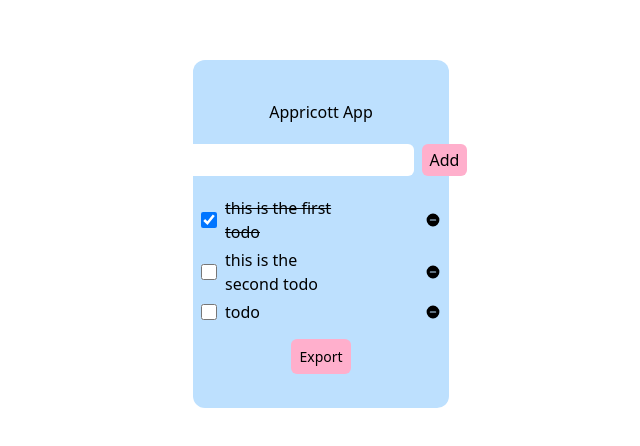
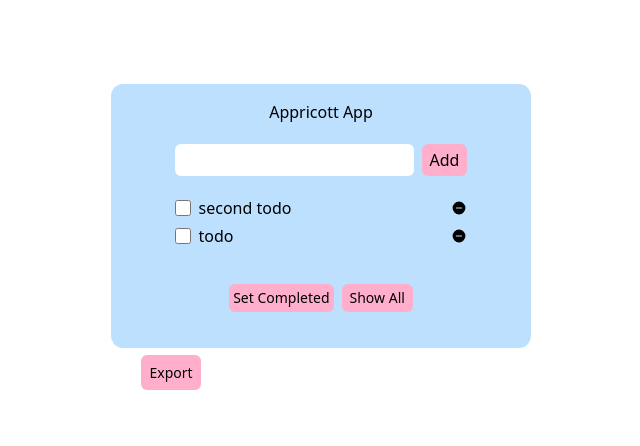
Before and after one commit to rivmos/react-todo-app, a React (Create React App) app: page / in a window 1280 px wide. Shown: the part 166-612 px from the top of the page, without its empty margins (319-959 px from the left). Built offline with nearby package versions, Linux system fonts and the light colour scheme.

Commit message:
final app

```diff
--- a/src/App.js
+++ b/src/App.js
@@ -8,9 +8,11 @@ const App = () => {
 
   return (
     <div className='flex flex-col justify-center items-center h-screen'>
-      <div className='flex flex-col items-center w-1/5 rounded-xl bg-lightBlue py-10 '>
+      <div className='flex flex-col items-center px-16 rounded-xl bg-lightBlue py-4'>
         <TodoForm />
         <Display />
+      </div>
+      <div className='mt-3 ml-[-300px]'>
         <Export />
       </div>
     </div>
--- a/src/components/Display.jsx
+++ b/src/components/Display.jsx
@@ -3,27 +3,35 @@ import { useContext } from 'react'
 import { TodoContext } from '../context/TodoContext'
 
 const Display = () => {
-    const { todos, deleteTodo, toggleTodo, updateTodo } = useContext(TodoContext)
-
-    const [selectedTodosIndexes, setSelectedTodosIndexes] = useState([])
+    const { todos, deleteTodo, updateTodo, toggleComplete } = useContext(TodoContext)
+    const [selectedIds, setSelectedIds] = useState([])
+    const [showAll, setShowAll] = useState(false)
     const [editingId, setEditingId] = useState(null)
     const [editText, setEditText] = useState('')
 
-    const enterEditMode = (todo, index) => {
-        setEditingId(index)
+    const enterEditMode = (todo) => {
+        setEditingId(todo.id)
         setEditText(todo.text)
     }
 
-    const saveAndExit = (index,e) => {
+    const saveAndExit = (id, e) => {
         e.preventDefault()
-        updateTodo(index, editText)
+        updateTodo(id, editText)
         setEditingId(null)
     }
 
+    const handleSelection = (id) => {
+        if (selectedIds.includes(id)) {
+            const newArray = selectedIds.filter(idOf => idOf !== id)
+            setSelectedIds(newArray)
+        }
+        else {
+            setSelectedIds(selectedIds.concat(id))
+        }
+    }
 
-    const renderTodo = (todo, index) => {
-        if (editingId === index) {
-            console.log(index, editingId)
+    const renderTodo = (todo) => {
+        if (editingId === todo.id) {
             return (
                 <form>
                     <input
@@ -33,7 +41,7 @@ const Display = () => {
                         className='p-1 rounded-md outline-none border-none mb-2 w-60'
                     />
                     <br />
-                    <button onClick={(e) => saveAndExit(index,e)} className="cursor-pointer text-sm py-1 px-2 rounded-md border-none bg-darkPink hover:bg-lightPink transition-colors duration-500 mr-1.5">Save</button>
+                    <button onClick={(e) => saveAndExit(todo.id, e)} className="cursor-pointer text-sm py-1 px-2 rounded-md border-none bg-darkPink hover:bg-lightPink transition-colors duration-500 mr-1.5">Save</button>
                     <button onClick={() => setEditingId(null)} className="cursor-pointer text-sm py-1 px-2 rounded-md border-none bg-darkPink hover:bg-lightPink transition-colors duration-500 ">Cancel</button>
                 </form>
             );
@@ -43,14 +51,13 @@ const Display = () => {
             <>
                 {editingId === null ? <div className='flex items-center gap-2 justify-between'>
                     <div className='flex gap-2 items-center'>
-                        <input type='checkbox' checked={todo.completed} onChange={() => toggleTodo(index)} className="cursor-pointer w-4 h-4 text-purple" />
-                        <p className='w-32' style={{ textDecoration: todo.completed ? "line-through" : "none" }} onDoubleClick={() => enterEditMode(todo, index)}>{todo.text}</p>
+                        <input type='checkbox' onChange={() => {handleSelection(todo.id)}} className="cursor-pointer w-4 h-4 text-purple" />
+                        <p className='w-32' style={{ textDecoration: todo.completed ? "line-through" : "none" }} onDoubleClick={() => enterEditMode(todo)}>{todo.text}</p>
                     </div>
-                    {/* <button onClick={() => {  }} className="cursor-pointer">Edit</button> */}
 
-                    <button onClick={() => { deleteTodo(index) }} className="cursor-pointer">
-                        <svg xmlns="http://www.w3.org/2000/svg" viewBox="0 0 20 20" fill="currentColor" class="w-4 h-4">
-                            <path fill-rule="evenodd" d="M10 18a8 8 0 100-16 8 8 0 000 16zM6.75 9.25a.75.75 0 000 1.5h6.5a.75.75 0 000-1.5h-6.5z" clip-rule="evenodd" />
+                    <button onClick={() => { deleteTodo(todo.id) }} className="cursor-pointer">
+                        <svg xmlns="http://www.w3.org/2000/svg" viewBox="0 0 20 20" fill="currentColor" className="w-4 h-4">
+                            <path fillRule="evenodd" d="M10 18a8 8 0 100-16 8 8 0 000 16zM6.75 9.25a.75.75 0 000 1.5h6.5a.75.75 0 000-1.5h-6.5z" clipRule="evenodd" />
                         </svg>
                     </button>
                 </div> : null}
@@ -59,18 +66,24 @@ const Display = () => {
 
     };
 
+    const todosToShow = showAll ? todos : todos.filter(todo => todo.completed === false)
+
 
     return (
-        <div className='flex flex-col gap-1 mt-5 mb-5 w-60'>
+        <div className='flex flex-col gap-1 mt-5 mb-5 w-[100%]'>
             {
-                todos.map((todo, index) => {
+                todosToShow.map((todo) => {
                     return (
-                        <div key={index}>
-                            {renderTodo(todo, index)}
+                        <div key={todo.id}>
+                            {renderTodo(todo)}
                         </div>
                     )
                 })
             }
+            <div className='flex justify-center gap-2 text-sm mt-8'>
+                <button onClick={() => { toggleComplete(selectedIds); setSelectedIds([]) }} className='p-1 rounded-md text-sm bg-darkPink hover:bg-darkBlue transition-colors duration-500'>Set Completed</button>
+                <button onClick={() => { setShowAll(!showAll) }} className='py-1 px-2 rounded-md text-sm bg-darkPink hover:bg-darkBlue transition-colors duration-500'>{showAll ? "Show Incomplete" : "Show All"}</button>
+            </div>
         </div>
     )
 }
--- a/src/components/TodoForm.jsx
+++ b/src/components/TodoForm.jsx
@@ -4,10 +4,11 @@ import { TodoContext } from '../context/TodoContext'
 
 const TodoForm = () => {
     const { addTodo } = useContext(TodoContext)
-    const [newTodo, setNewTodo] = useState({ text: '', completed: false })
+    const [newTodo, setNewTodo] = useState({id:'', text: '', completed: false })
     const handleAdd = (e) => {
+        const todoToBeAdded = {...newTodo, id:Math.floor(Math.random()*(100000 - 100 + 1) + 100)}
         e.preventDefault()
-        addTodo(newTodo)
+        addTodo(todoToBeAdded)
         setNewTodo({ text: '', completed: false })
     }
     return (
--- a/src/context/TodoContext.jsx
+++ b/src/context/TodoContext.jsx
@@ -3,32 +3,40 @@ import { createContext, useState } from "react";
 export const TodoContext = createContext()
 
 export const TodoProvider = ({children}) => {
-    const [todos, setTodos] = useState([{ text: 'this is the first todo', completed: true }, { text: 'this is the second todo', completed: false },{ text: 'todo', completed: false }])
+    const [todos, setTodos] = useState([{ id:1, text: 'first todo', completed: true }, {id:2, text: 'second todo', completed: false },{id:3, text: 'todo', completed: false }])
 
     const addTodo = (newTodo) => {
         setTodos(todos.concat(newTodo))
     }
 
-    const updateTodo = (index, newText) => {
-        const newTodos = [...todos]
-        newTodos[index] = {...newTodos[index], text:newText}
+    const updateTodo = (id, newText) => {
+        const newTodos = todos.map(todo => todo.id === id ? {...todo, text:newText} : todo)
         setTodos(newTodos)
     }
 
-    const deleteTodo = (index) => {
-        const newTodos = [...todos]
-        newTodos.splice(index,1)
+    const deleteTodo = (id) => {
+        const newTodos = todos.filter(todo => todo.id !== id)
         setTodos(newTodos)
     }
 
-    const toggleTodo = (index) => {
-        const newTodos = [...todos]
-        newTodos[index] = {...newTodos[index], completed:!newTodos[index].completed}
+    const toggleTodo = (id) => {
+        const newTodos = todos.map(todo => todo.id === id ? {...todo, completed:!todo.completed} : todo)
         setTodos(newTodos)
     }
 
+    const toggleComplete = (ids) => {
+        const newTodos = todos.map(todo => ids.includes(todo.id) ? {...todo, completed:true} : todo)
+        setTodos(newTodos)
+    }
+
+    // const sortArray = () => {
+    //     const newTodos = [...todos]
+    //     newTodos.sort((a,b) => a.completed - b.completed)
+    //     setTodos(newTodos)
+    // }
+
     return(
-        <TodoContext.Provider value={{todos, addTodo, updateTodo, deleteTodo, toggleTodo}}>
+        <TodoContext.Provider value={{todos, addTodo, updateTodo, deleteTodo, toggleTodo, toggleComplete}}>
             {children}
         </TodoContext.Provider>
     )
--- a/tailwind.config.js
+++ b/tailwind.config.js
@@ -24,7 +24,7 @@ module.exports = {
 
       '2xl': '1536px',
       // => @media (min-width: 1536px) { ... }
-    }
+    },
   },
   plugins: [],
 }
```
